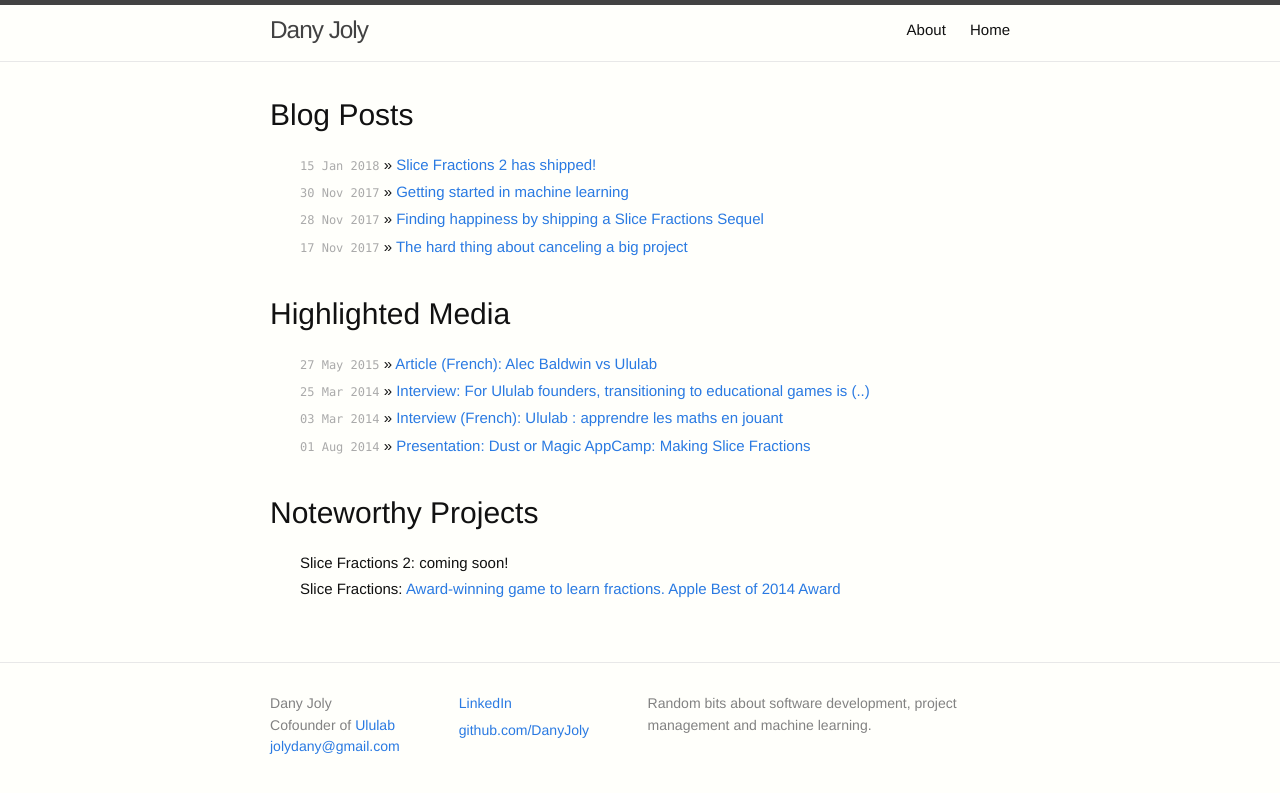
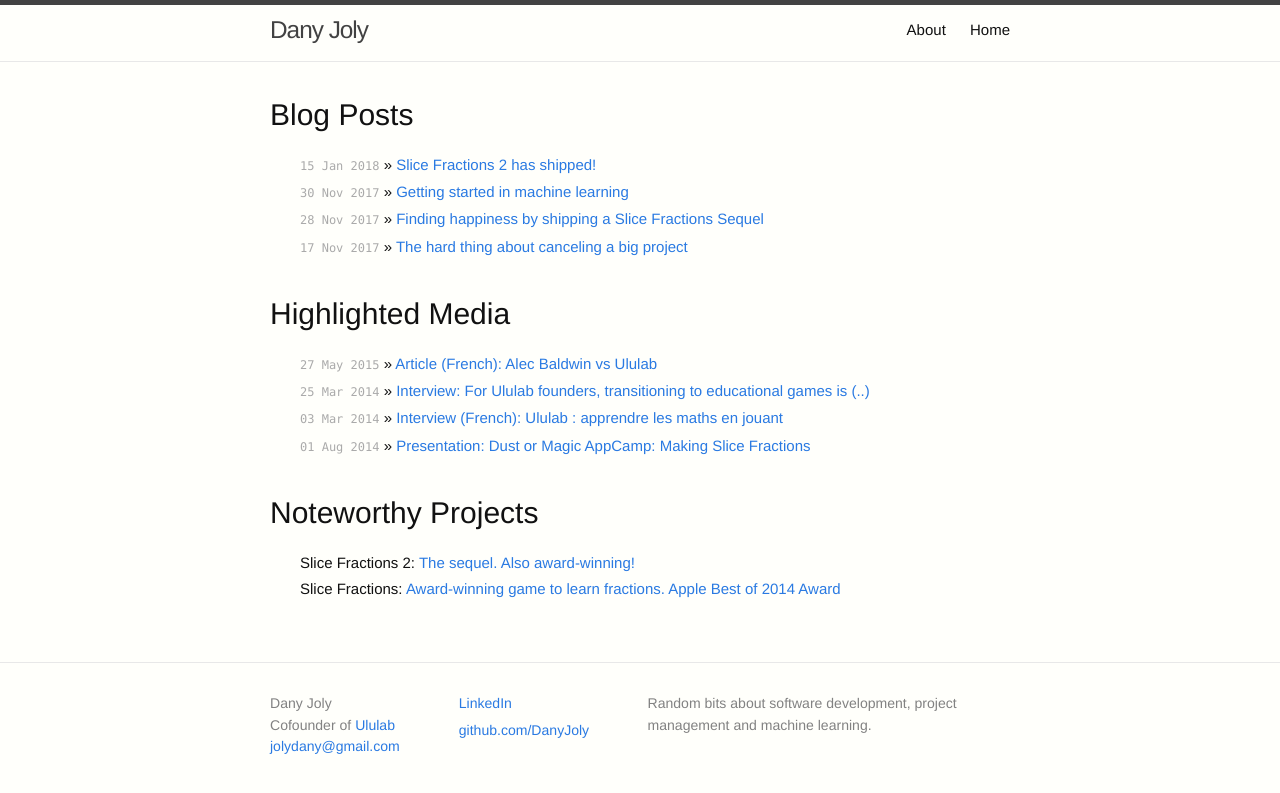
Before and after one commit to DanyJoly/danyjoly.github.io, a Jekyll site: the page built from index.html, in a window 1280 px wide. Shown: the top 793 px of the page. Built offline with Jekyll 4.4.1, drawn with Linux system fonts in a browser that asks for light colours.

Commit message:
Updating the main page with SF2

```diff
--- a/index.html
+++ b/index.html
@@ -21,7 +21,7 @@
 
   <h1>Noteworthy Projects</h1>
   <ul class="posts">
-    <li>Slice Fractions 2: coming soon!</li>
+    <li>Slice Fractions 2: <a href="http://ululab.com/slice-fractions-2/">The sequel. Also award-winning!</a></li>
     <li>Slice Fractions: <a href="http://ululab.com/slice-fractions/">Award-winning game to learn fractions. Apple Best of 2014 Award</a></li>
   </ul>
 </div>
```
